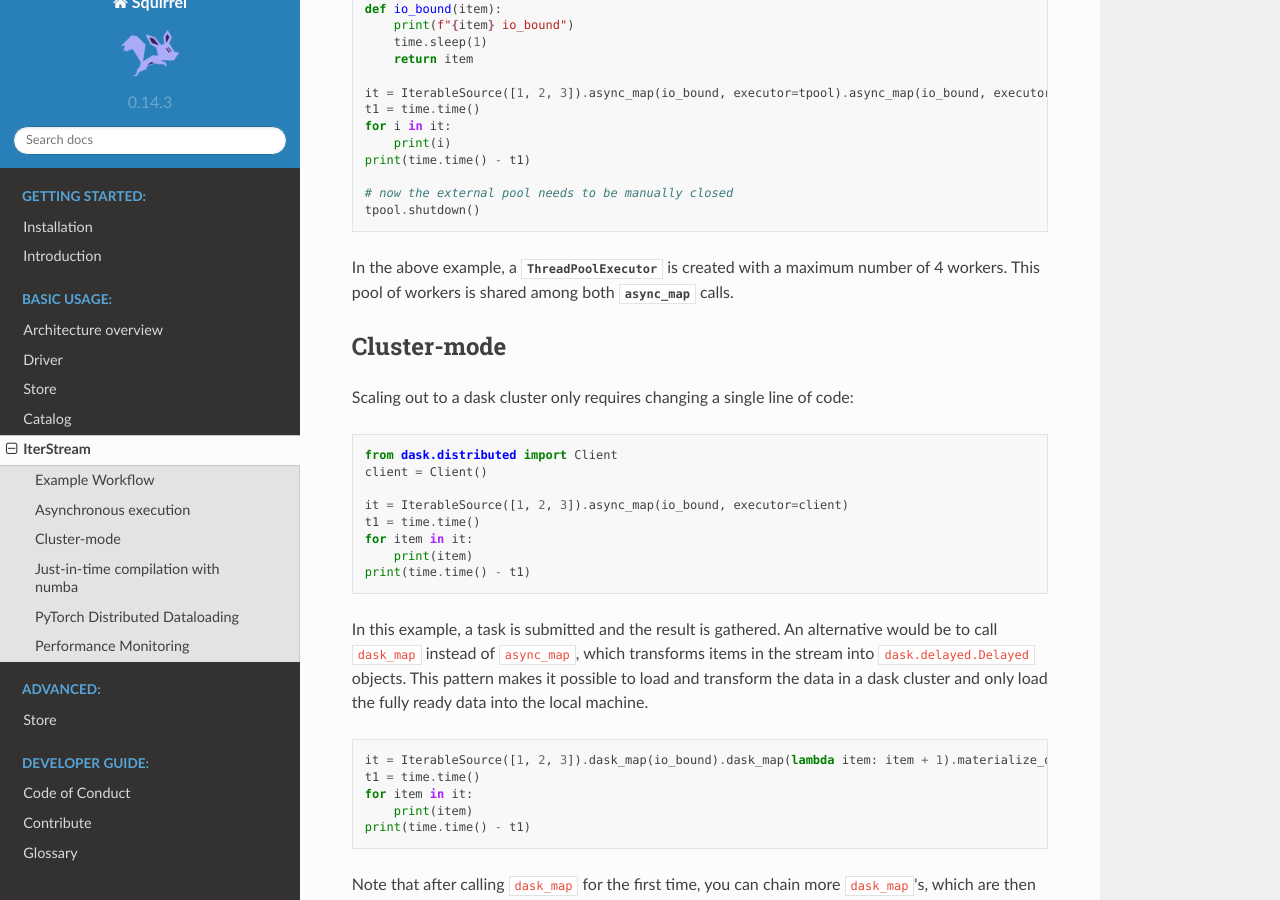
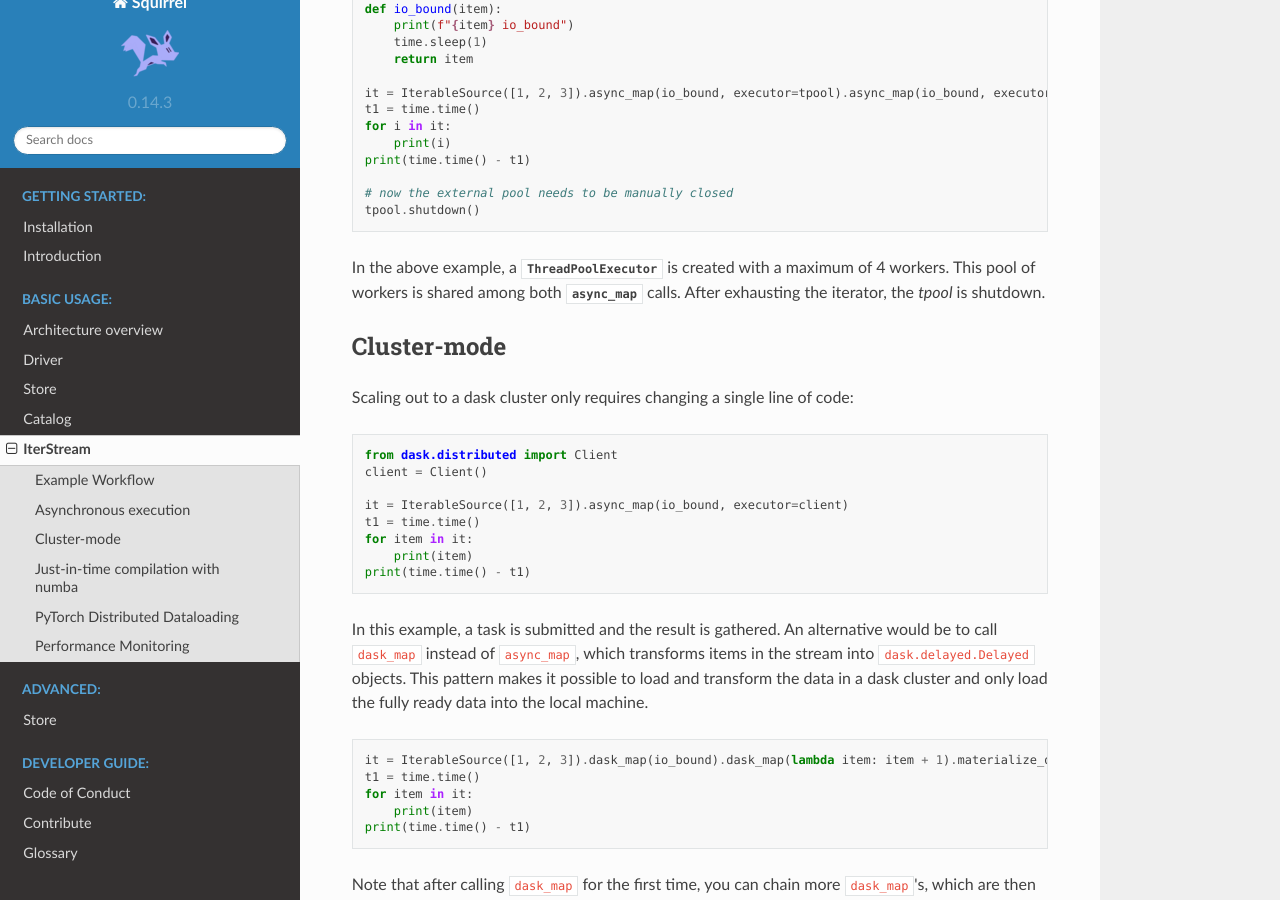
Before and after one commit to merantix-momentum/squirrel-core, a Sphinx documentation site: the page built from docs/usage/Iterstream.rst, in a window 1280 px wide and 900 px high, scrolled down 2376 px. Built offline with Sphinx 7.4.7 and the Read the Docs theme 2.0.0, drawn with Linux system fonts in a browser that asks for light colours; the version number is read from the project's files by our own code.

```diff
--- a/docs/usage/Iterstream.rst
+++ b/docs/usage/Iterstream.rst
@@ -119,7 +119,7 @@
 
 
     from concurrent.futures import ThreadPoolExecutor
-    tpool =  ThreadPoolExecutor(max_workers=4)
+    tpool = ThreadPoolExecutor(max_workers=4)
 
     def io_bound(item):
         print(f"{item} io_bound")
@@ -138,9 +138,10 @@
 
 In the above example, a
 :py:class:`ThreadPoolExecutor <concurrent.futures.ThreadPoolExecutor>` is created with
-a maximum number of 4 workers.
+a maximum of 4 workers.
 This pool of workers is shared among both
 :py:meth:`async_map <squirrel.iterstream.base.Composable.async_map>` calls.
+After exhausting the iterator, the `tpool` is shutdown.
 
 
 
```
